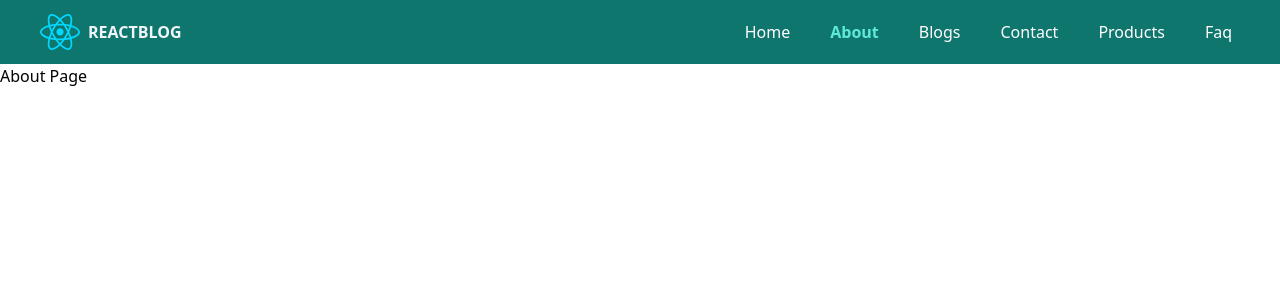
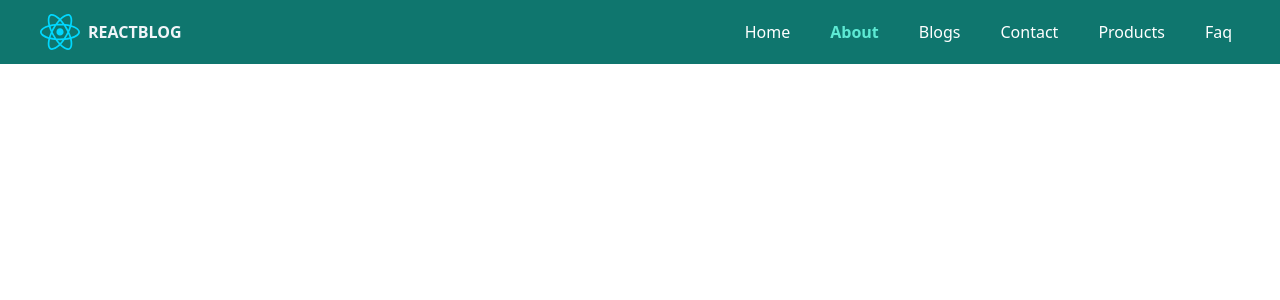
Before and after one commit to it27427/think-in-a-react-way, a React (Vite) app: page /about in a window 1280 px wide. Shown: the top 300 px of the page. Built offline with nearby package versions, Linux system fonts and the light colour scheme.

Commit message:
MainSection created

```diff
--- /dev/null
+++ b/src/components/layouts/MainSection.jsx
@@ -0,0 +1,5 @@
+const MainSection = ({ childern }) => {
+  return <main className='min-h-screen'>{childern}</main>;
+};
+
+export default MainSection;
--- a/src/pages/AboutPage.jsx
+++ b/src/pages/AboutPage.jsx
@@ -1,10 +1,10 @@
-import React from 'react';
+import MainSection from '@/components/layouts/MainSection';
 
 const AboutPage = () => {
   return (
-    <>
+    <MainSection>
       <h1>About Page</h1>
-    </>
+    </MainSection>
   );
 };
 
```
